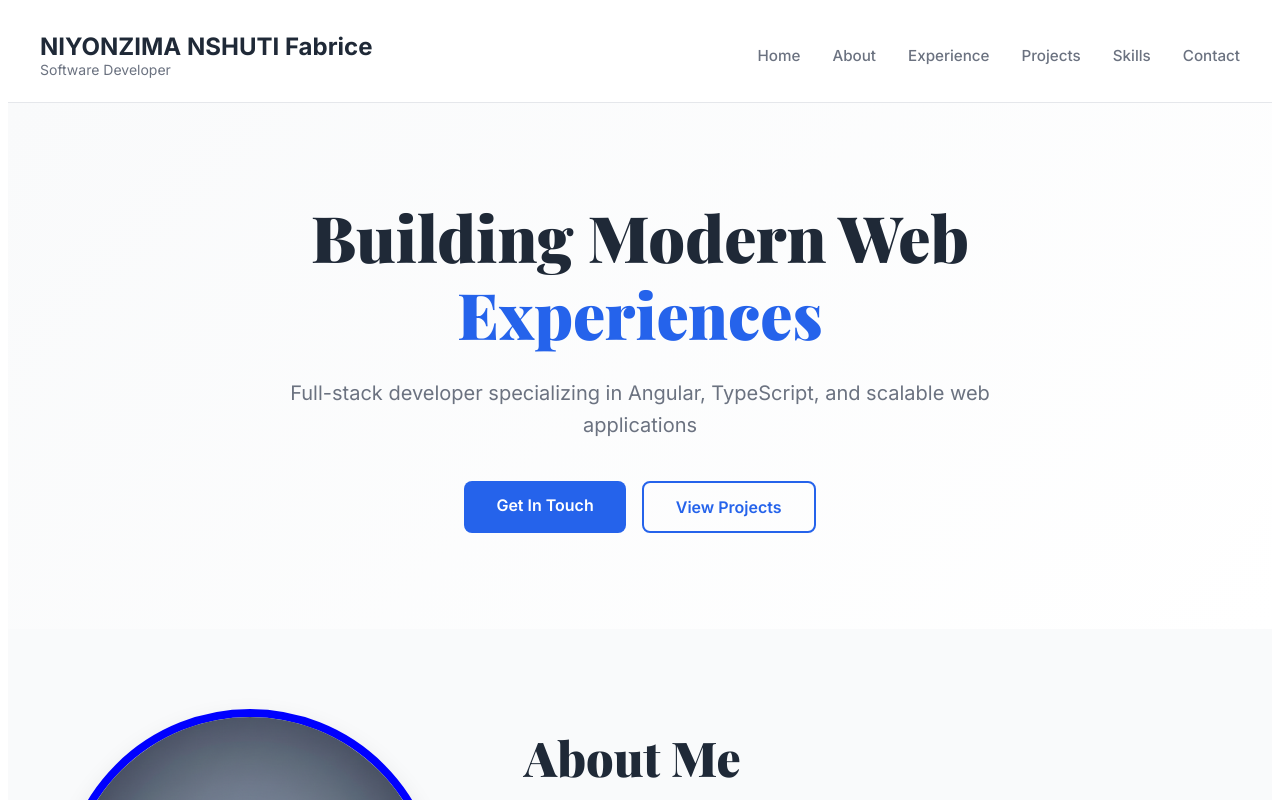
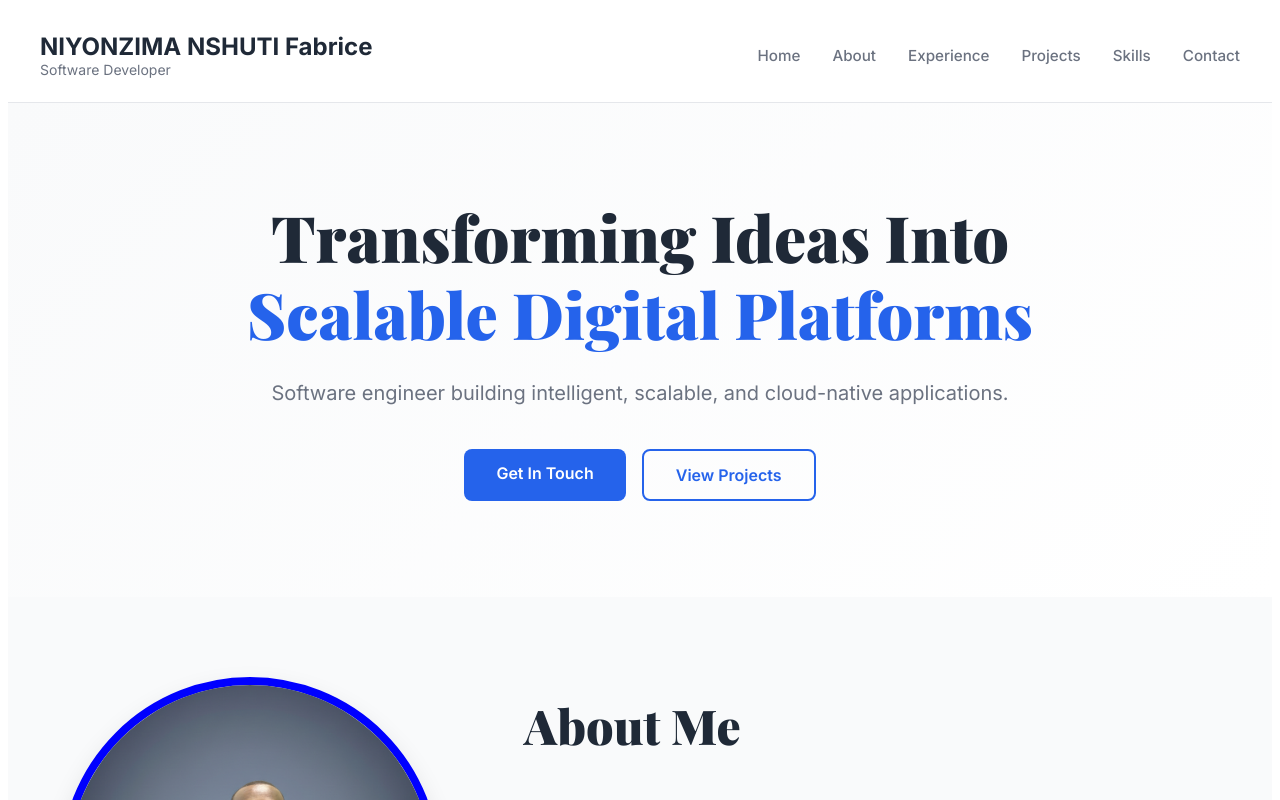
Before and after one commit to nshutifabrice09/portfolio, an Angular app: page / in a window 1280 px wide. Shown: the top 800 px of the page. Built offline with nearby package versions, Linux system fonts and the light colour scheme.

Commit message:
Footer updated

```diff
--- a/src/app/portfolio/portfolio.html
+++ b/src/app/portfolio/portfolio.html
@@ -19,11 +19,11 @@
   <header class="hero" id="hero">
     <div class="hero-content">
       <h1 class="hero-title">
-        Building Modern Web
-        <span class="highlight">Experiences</span>
+        Transforming Ideas Into
+        <span class="highlight">Scalable Digital Platforms</span>
       </h1>
       <p class="hero-description">
-        Full-stack developer specializing in Angular, TypeScript, and scalable web applications
+        Software engineer building intelligent, scalable, and cloud-native applications.
       </p>
       <div class="hero-cta">
         <a href="#contact" class="btn-primary">Get In Touch</a>
@@ -306,8 +306,7 @@
   <footer class="footer">
     <div class="container">
       <div class="footer-content">
-        <p>&copy; {{ currentYear }} Your Name. All rights reserved.</p>
-        <p class="footer-tagline">Crafted with Angular & TypeScript</p>
+        <p>&copy; {{ currentYear }} N.N.Fabrice. All rights reserved.</p>
       </div>
     </div>
   </footer>
```
